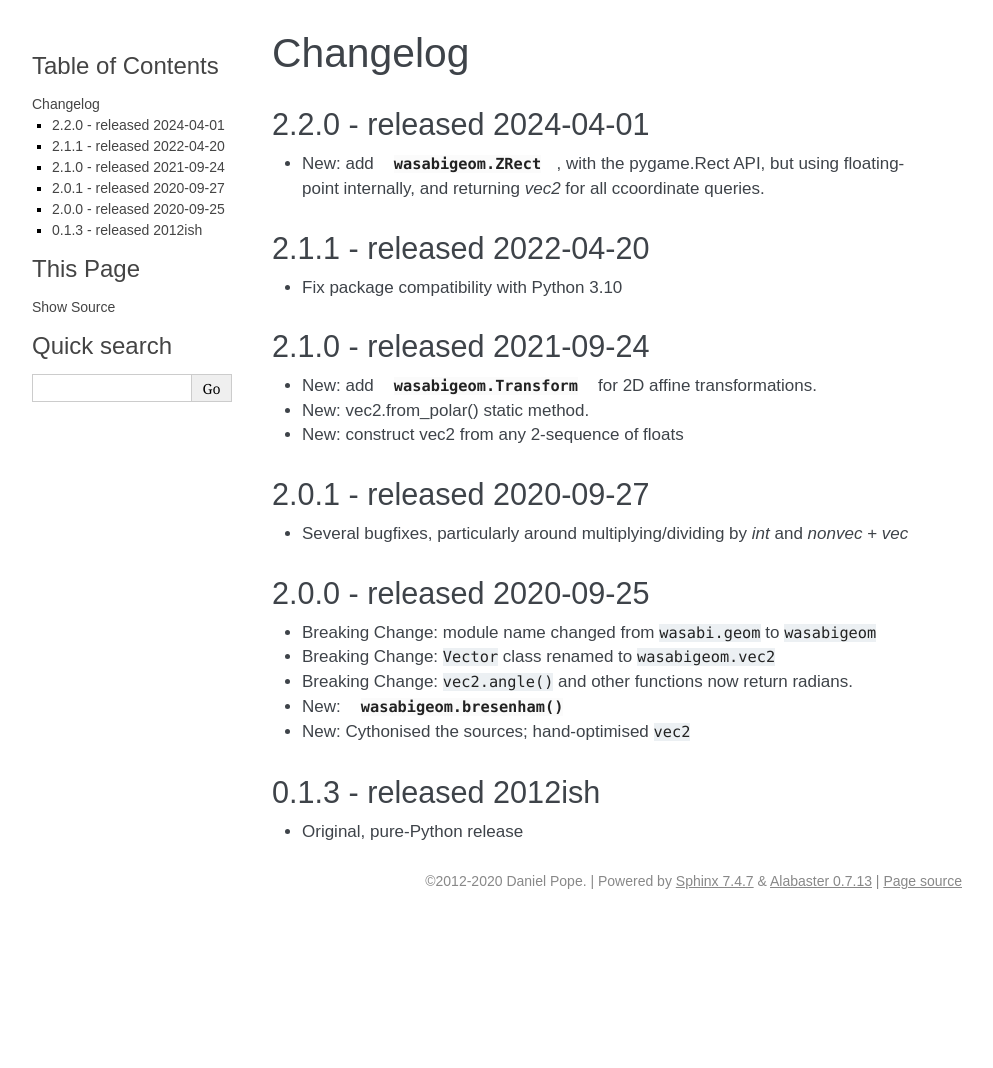
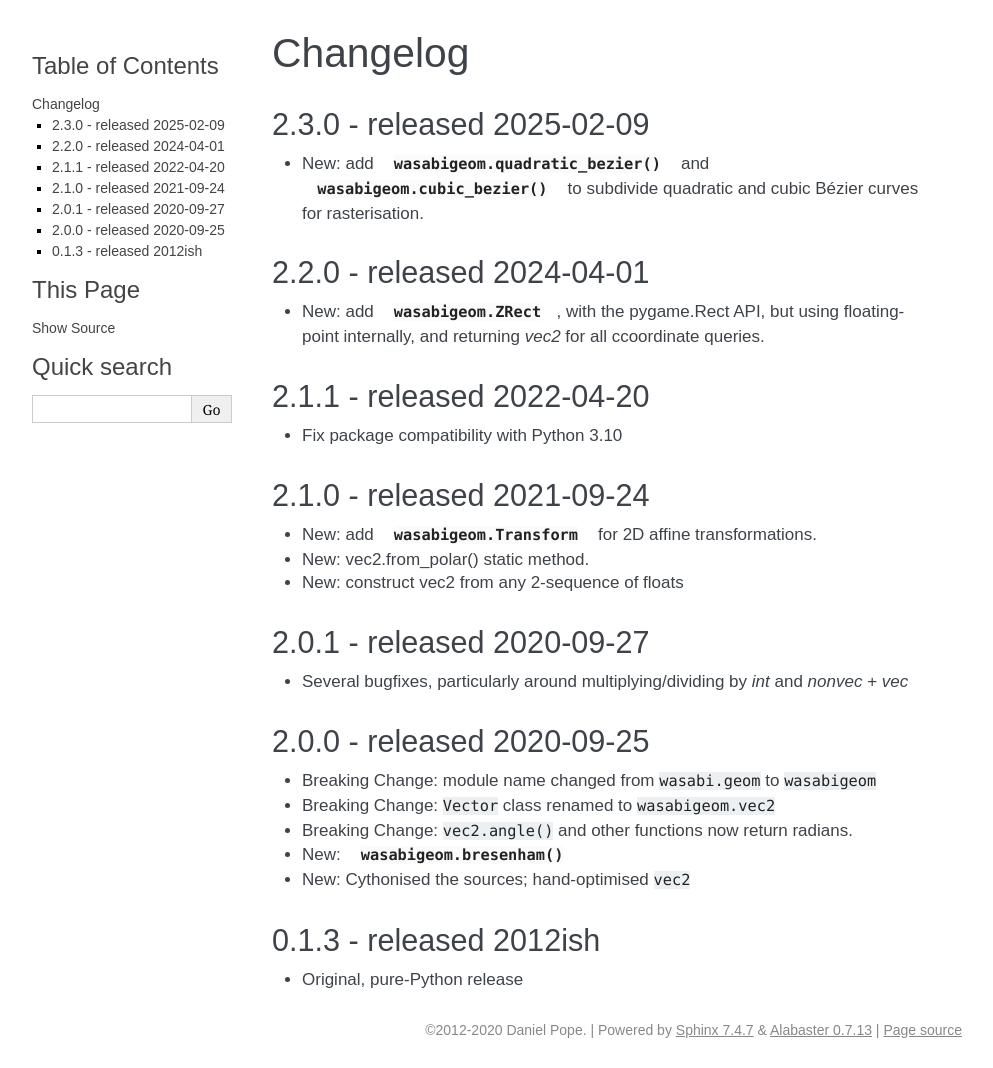
Before and after one commit to lordmauve/wasabi-geom, a Sphinx documentation site: the page built from doc/changelog.rst, in a window 1280 px wide. Shown: the whole page, without its empty margins (148-1141 px from the left). Built offline with Sphinx 7.4.7, drawn with Linux system fonts in a browser that asks for light colours; some web fonts are replaced; before the commit the page ends 919 px from its top, so only the background shows below that.

Commit message:
Add documentation for bezier functions

```diff
--- a/doc/api.rst
+++ b/doc/api.rst
@@ -59,7 +59,8 @@ Rasterisation
 -------------
 
 .. autofunction:: wasabigeom.bresenham
-
+.. autofunction:: wasabigeom.quadratic_bezier
+.. autofunction:: wasabigeom.cubic_bezier
 
 Axis-Aligned, pygame-compatible Rect
 ------------------------------------
--- a/doc/changelog.rst
+++ b/doc/changelog.rst
@@ -1,5 +1,13 @@
 Changelog
 =========
+
+2.3.0 - released 2025-02-09
+---------------------------
+
+* New: add :func:`wasabigeom.quadratic_bezier` and
+  :func:`wasabigeom.cubic_bezier` to subdivide quadratic and cubic Bézier curves
+  for rasterisation.
+
 
 2.2.0 - released 2024-04-01
 ---------------------------
--- a/setup.cfg
+++ b/setup.cfg
@@ -1,6 +1,6 @@
 [metadata]
 name = wasabi-geom
-version = 2.2.0
+version = 2.3.0
 description = 2D vector, line and polygon classes, and a spatial hash implementation
 author = Daniel Pope
 author_email = mauve@mauveweb.co.uk
@@ -23,6 +23,7 @@ dev =
     Sphinx>=2
     numpy
     pygame
+    bump-my-version
 
 
 [options]
```
Also changed, not shown: 1 other file.
